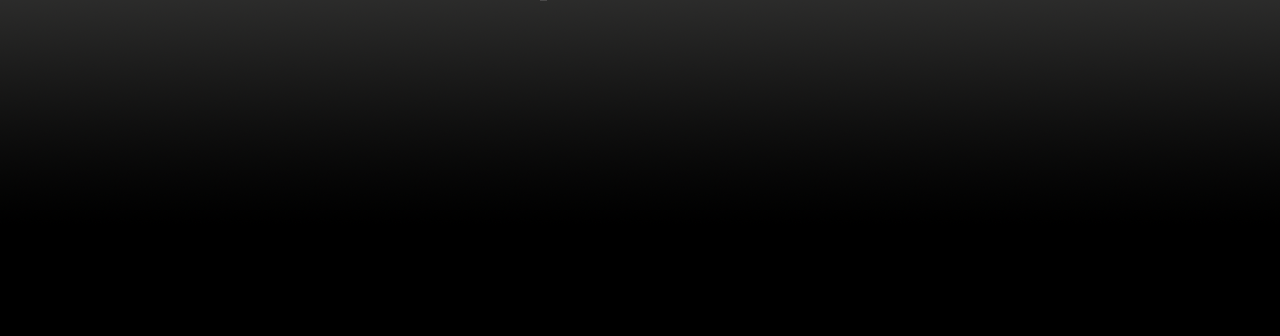
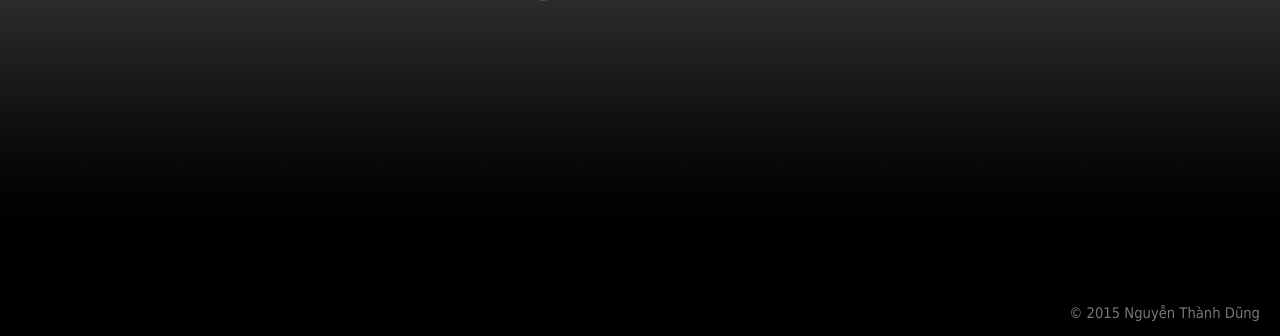
Before and after one commit to NguyenThanhDung/ntd.vn, a PHP site: page / in a window 1280 px wide. Shown: the part 464-800 px from the top of the page. Run offline with PHP 8.4, Linux system fonts and the light colour scheme.

Commit message:
+ Add copyright

```diff
--- a/index.php
+++ b/index.php
@@ -82,6 +82,10 @@
 
 	</div>
 
+	<div id="copyright">
+		<p>© 2015 Nguyễn Thành Dũng</p>
+	</div>
+
 </body>
 
 </html>
--- a/style/style.css
+++ b/style/style.css
@@ -137,3 +137,11 @@ p
 {
 	visibility: hidden;
 }
+
+#copyright
+{
+	position: absolute;
+	right: 20px;
+	bottom: 0px;
+	color: #777;
+}
```
